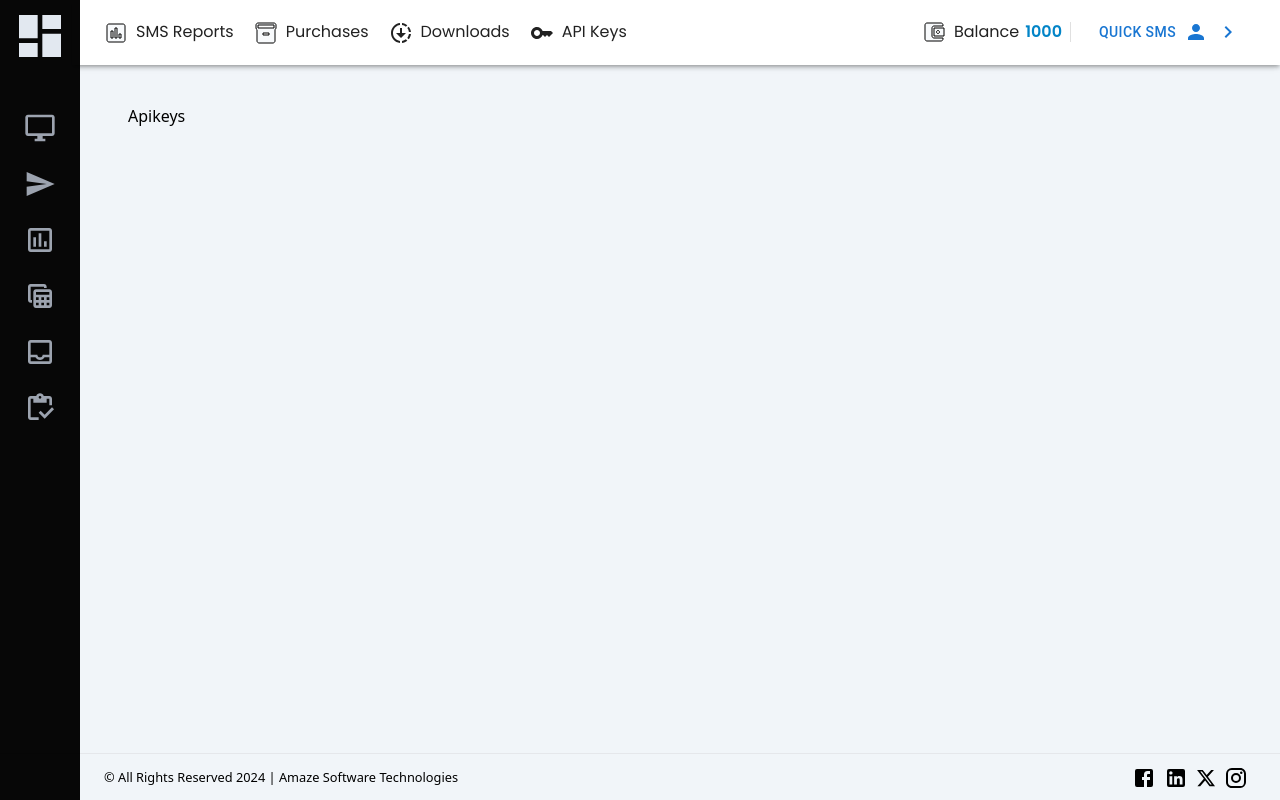
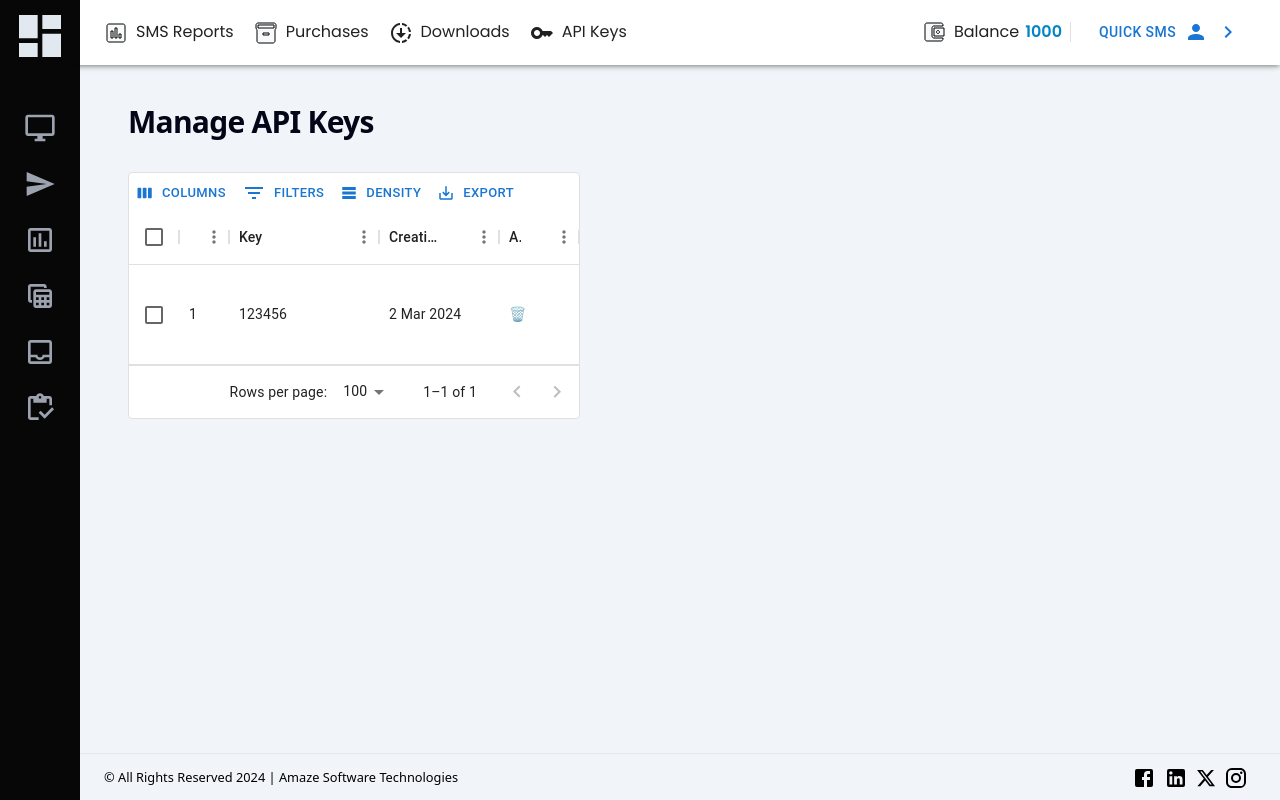
Before and after one commit to NehalSahu8055/Amaze, a React (Vite) app in the folder client/: page /apikeys in a window 1280 px wide. Built offline with nearby package versions, Linux system fonts and the light colour scheme.

Commit message:
add: apikey page

```diff
--- /dev/null
+++ b/client/src/components/GenerateKey.jsx
@@ -0,0 +1,44 @@
+import { Autocomplete, Button, TextField } from "@mui/material";
+import React, { useRef, useState } from "react";
+import { getCurrentDate } from "../utils/getCurrentDate";
+
+function GenerateKey({ setnewKey }) {
+  const genKeyForm = useRef(null);
+  const [currentID, setcurrentID] = useState(1);
+  const [entity, setgenKey] = useState();
+  const entityArray = ["1780s890384093", "e128937197491824n"];
+
+  const handleSender = (e) => {
+    e.preventDefault();
+    const formData = new FormData(genKeyForm.current);
+    const entityId = formData.get("entityId");
+
+    // setnewKey({ id: currentID,entityId:entityId, approved });
+    const newKey = {
+      id: currentID,
+      key: "123456",
+      creationDate: getCurrentDate(),
+      action: "🗑️",
+    };
+  };
+
+  return (
+    <form
+      ref={genKeyForm}
+      onSubmit={handleSender}
+      className="grid h-fit w-full gap-4 rounded-md  border border-slate-200 bg-white px-5 py-4 pt-4"
+      action=""
+    >
+      <h3 className="text-xl font-semibold">Add Sender</h3>
+
+      <Button
+        type="submit"
+        className="mt-2 w-fit  bg-slate-800 px-4 capitalize text-white hover:bg-slate-800/90"
+      >
+        Save Now
+      </Button>
+    </form>
+  );
+}
+
+export default GenerateKey;
--- a/client/src/pages/Apikeys.jsx
+++ b/client/src/pages/Apikeys.jsx
@@ -1,7 +1,34 @@
-import React from "react";
+import { Box } from "@mui/material";
+import React, { useState } from "react";
+import DataTable from "../components/DataTable";
+import { getCurrentDate } from "./../utils/getCurrentDate";
 
 function Apikeys() {
-  return <div>Apikeys</div>;
+  const columns = [
+    { field: "id", headerName: "Sr.", width: 50 },
+    { field: "key", headerName: "Key", width: 150 },
+    { field: "creationDate", headerName: "Creation Date", width: 120 },
+    { field: "action", headerName: "Action", width: 80 },
+  ];
+  const rows = [
+    {
+      id: 1,
+      key: "123456",
+      creationDate: getCurrentDate(),
+      action: "🗑️",
+    },
+  ];
+  const [apikeysRows, setapikeysRows] = useState(rows);
+  return (
+    <Box>
+      <h2 className="pb-8 text-3xl font-semibold tracking-tight  text-slate-950">
+        Manage API Keys
+      </h2>
+      <Box className="flex justify-between gap-6">
+        <DataTable rows={apikeysRows} columns={columns} />
+      </Box>
+    </Box>
+  );
 }
 
 export default Apikeys;
```
